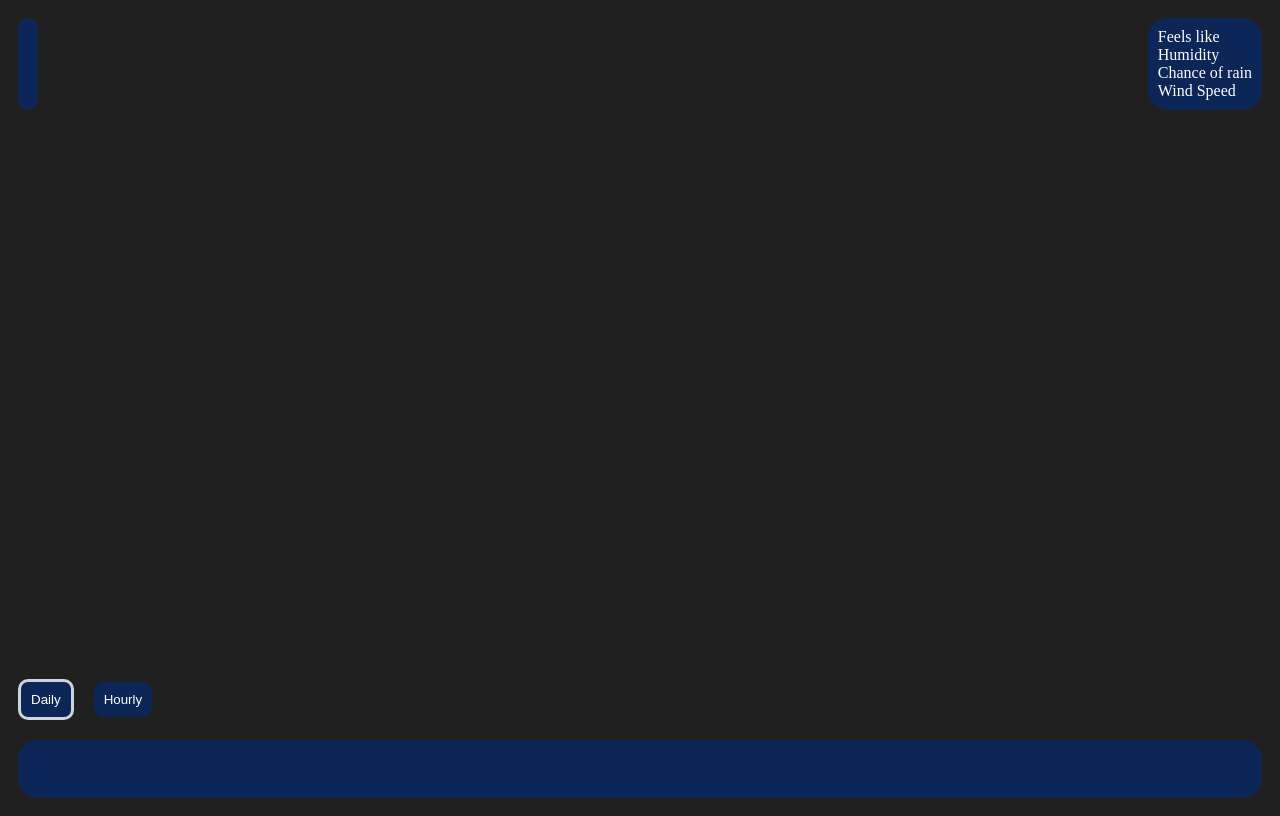
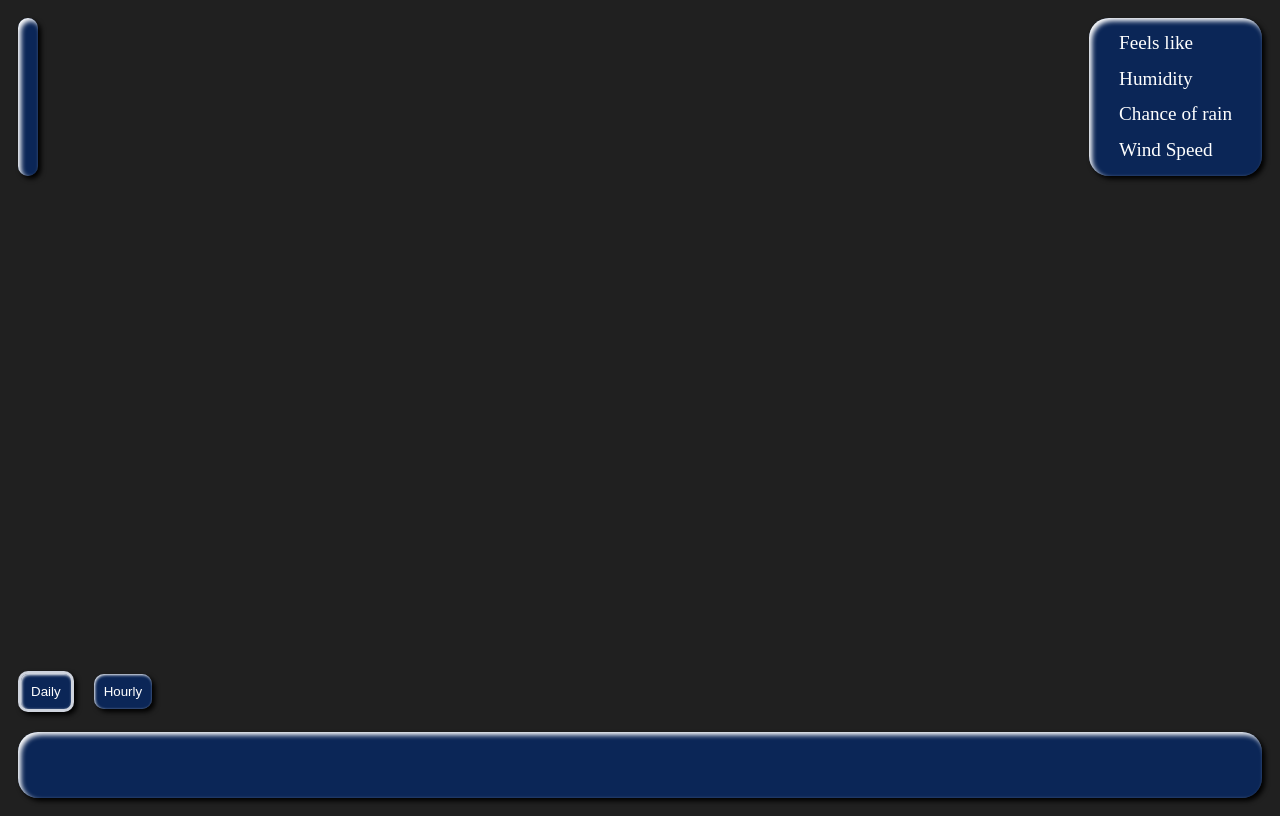
Before and after one commit to TylerHumphrey/weather-app, a website built with webpack: page dist/index.html in a window 1280 px wide. Built offline with Linux system fonts and the light colour scheme; no server answers.

Commit message:
updated styling

```diff
--- a/src/style/style.css
+++ b/src/style/style.css
@@ -8,6 +8,7 @@ body {
   background-size: cover;
   background-position: center;
   color: white;
+  line-height: 1.6;
 }
 main {
   display: flex;
@@ -19,7 +20,7 @@ img {
   background-color: rgba(255, 255, 255, .6);
   border-radius: 20px;
 }
-.current-weather, .weather-info, .weather-details, .daily-forecast, .hourly-forecast {
+.weather-info, .weather-details, .daily-forecast, .hourly-forecast {
   background-color: var(--main-bg);
   display: flex;
   flex-direction: row;
@@ -27,8 +28,15 @@ img {
   margin: 10px;
   padding: 10px;
   border-radius: 20px;
+  box-shadow:
+  inset 3px 3px 5px white,
+  3px 3px 5px black
+  ;
 }
 .current-weather {
+  display: flex;
+  flex-direction: row;
+  justify-content: space-between;
   background: none;
   margin: 0;
   padding:0;
@@ -37,8 +45,24 @@ img {
   flex-direction: column;
   text-transform: capitalize;
 }
+.weather-description {
+  font-size: 1.5em;
+}
+.current-temperature {
+  font-size:1.8em;
+}
 .weather-details {
   flex-direction: column;
+  gap: 5px;
+}
+.detail-container {
+  margin: 0 20px;
+}
+.detail-description {
+  font-size: 1.2em;
+}
+.detail-value {
+  font-size: 1.5em;
 }
 .daily-button, .hourly-button, .back-hourly, .forward-hourly {
   background-color: var(--main-bg);
@@ -48,6 +72,10 @@ img {
   outline:none;
   border-radius: 10px;
   border: none;
+  box-shadow:
+  inset 1px 1px 3px white,
+  3px 3px 5px black
+  ;
 }
 .active-button {
   border: 3px solid rgba(255, 255, 255, 0.8);
```
Also changed, not shown: dist/main.js.
